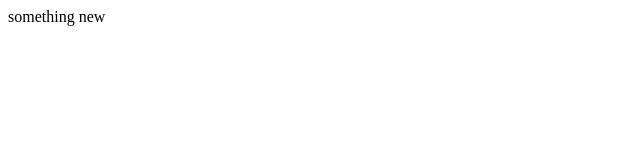
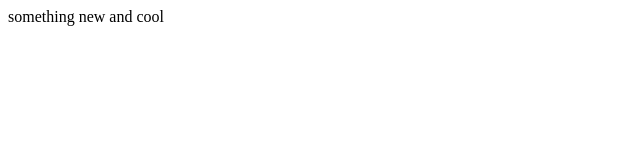
Before and after one commit to AnnaGo21/repo1, a plain HTML site: page index.html in a window 1280 px wide. Shown: the full height of the page, 0-640 px from the left. Drawn offline with Linux system fonts and the light colour scheme.

Commit message:
modified again

```diff
--- a/index.html
+++ b/index.html
@@ -7,6 +7,6 @@
     <title>Document</title>
 </head>
 <body>
-    something new
+    something new and cool
 </body>
 </html>
```
